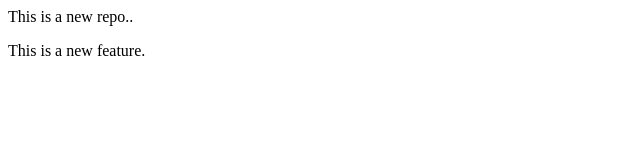
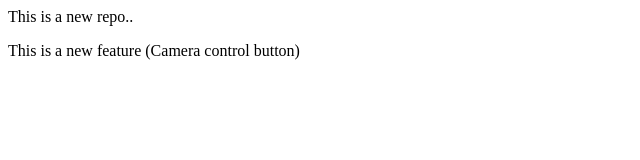
Before and after one commit to Mayank14211/Local-repo, a plain HTML site: page index.html in a window 1280 px wide. Shown: the whole page, without its empty margins (0-640 px from the left). Drawn offline with Linux system fonts and the light colour scheme.

Commit message:
Added button

```diff
--- a/index.html
+++ b/index.html
@@ -1,2 +1,2 @@
 <p>This is a new repo..</p>
-<p>This is a new feature.</p>
+<p>This is a new feature (Camera control button)</p>
```
